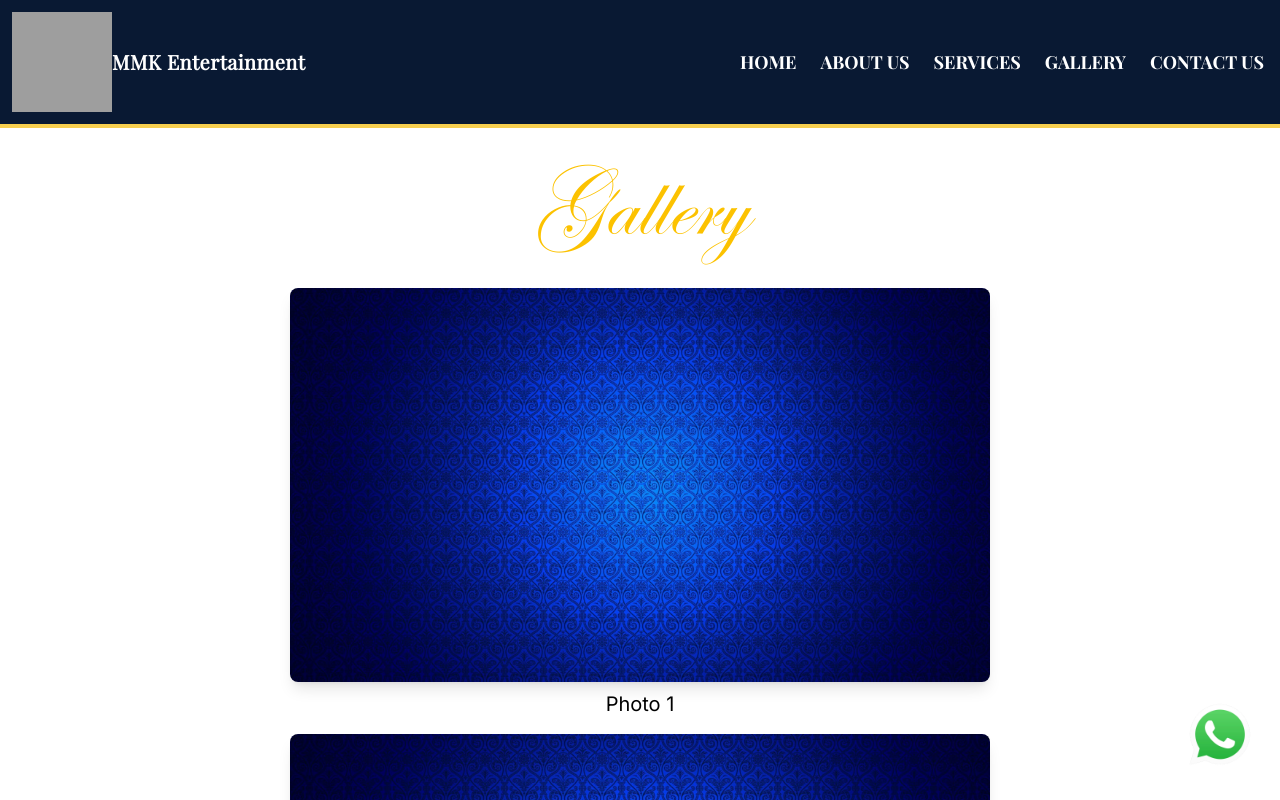
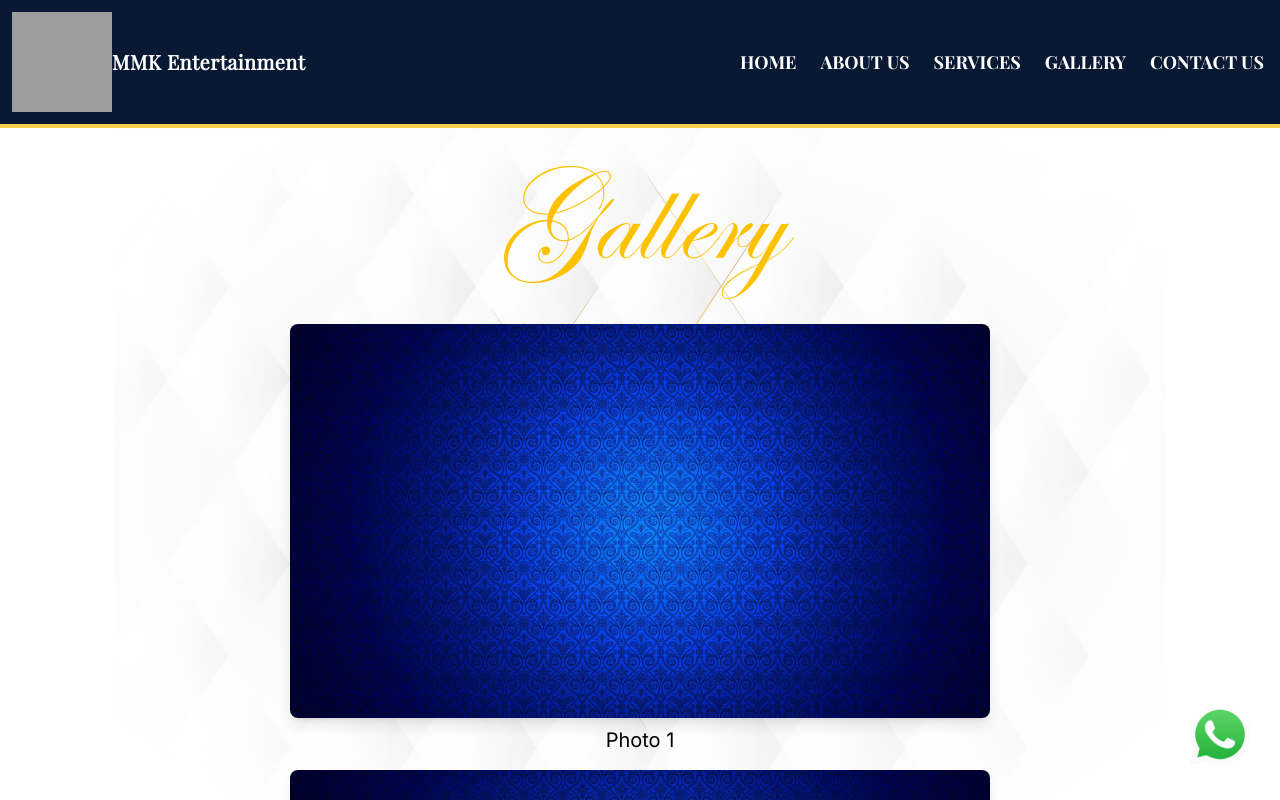
Before and after one commit to Ankit2533/mmkentertainment, a Next.js app: page /gallery in a window 1280 px wide. Shown: the top 800 px of the page. Built offline with nearby package versions, Linux system fonts and the light colour scheme; grey boxes are pictures that could not be loaded.

Commit message:
minor update

```diff
--- a/src/app/components/Gallery.tsx
+++ b/src/app/components/Gallery.tsx
@@ -7,6 +7,7 @@ import { Navigation, Pagination } from "swiper/modules";
 import "swiper/css";
 import "swiper/css/navigation";
 import "swiper/css/pagination";
+import '/styles/servicedetails.css';
 
 interface Photo {
   thumbnail: string;
@@ -53,8 +54,8 @@ export default function Gallery() {
   };
 
   return (
-    <div className="container mx-auto py-8 px-4 sm:px-6 lg:px-8">
-      <h1 className="text-4xl sm:text-5xl md:text-6xl lg:text-7xl xl:text-8xl font-medium title-font mb-8 golden-text text-center">
+    <div className="container mx-auto py-8 px-4 sm:px-6 lg:px-8 background-section">
+      <h1 className="text-6xl sm:text-7xl md:text-7xl lg:text-8xl xl:text-9xl font-medium title-font mb-9 golden-text text-center">
         Gallery
       </h1>
       <div className="flex flex-wrap justify-center gap-4">
```
